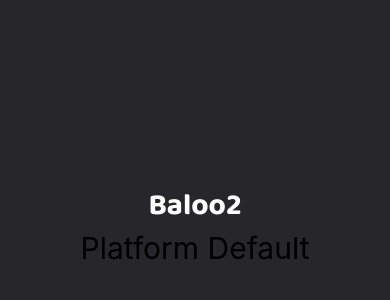
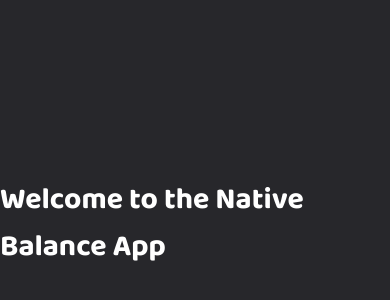
Before and after one commit to njordulv/native-balance-app, a React Native app: screen / in a window 390 px wide. Shown: the part 198-498 px from the top of the page. Built offline with nearby package versions, Linux system fonts and the light colour scheme.

Commit message:
ADD: gradient package, variables, etc

```diff
--- a/App.tsx
+++ b/App.tsx
@@ -2,6 +2,8 @@ import { useCallback } from 'react'
 import { Text, View, StyleSheet } from 'react-native'
 import { useFonts } from 'expo-font'
 import * as SplashScreen from 'expo-splash-screen'
+import GradientText from './components/GradientText'
+import colors from './utils/colors'
 
 SplashScreen.preventAutoHideAsync()
 
@@ -24,8 +26,12 @@ export default function App() {
 
   return (
     <View style={styles.container} onLayout={onLayoutRootView}>
-      <Text style={styles.heading}>Baloo2</Text>
-      <Text style={{ fontSize: 30 }}>Platform Default</Text>
+      <GradientText
+        style={styles.heading}
+        colors={[colors.purple, colors.blue]}
+      >
+        Welcome to the Native Balance App
+      </GradientText>
     </View>
   )
 }
@@ -43,4 +49,7 @@ const styles = StyleSheet.create({
     fontWeight: 'bold',
     color: 'white',
   },
+  text: {
+    fontSize: 30,
+  },
 })
--- /dev/null
+++ b/components/GradientText.tsx
@@ -0,0 +1,27 @@
+import React from 'react'
+import { Text, TextProps } from 'react-native'
+import { LinearGradient } from 'expo-linear-gradient'
+import MaskedView from '@react-native-masked-view/masked-view'
+
+interface GradientTextProps extends TextProps {
+  colors: string[]
+  start?: { x: number; y: number }
+  end?: { x: number; y: number }
+}
+
+const GradientText: React.FC<GradientTextProps> = ({
+  colors,
+  start = { x: 0, y: 0 },
+  end = { x: 1, y: 0 },
+  ...props
+}) => {
+  return (
+    <MaskedView maskElement={<Text {...props} />}>
+      <LinearGradient colors={colors} start={start} end={end}>
+        <Text {...props} style={[props.style, { opacity: 0 }]} />
+      </LinearGradient>
+    </MaskedView>
+  )
+}
+
+export default GradientText
--- a/package.json
+++ b/package.json
@@ -9,8 +9,10 @@
     "web": "expo start --web"
   },
   "dependencies": {
+    "@react-native-masked-view/masked-view": "^0.3.1",
     "expo": "~50.0.7",
     "expo-font": "^11.10.3",
+    "expo-linear-gradient": "^12.7.2",
     "expo-splash-screen": "^0.26.4",
     "expo-status-bar": "~1.11.1",
     "react": "18.2.0",
--- /dev/null
+++ b/utils/colors.js
@@ -0,0 +1,33 @@
+const colors = {
+  background: '#27272b',
+  backgroundDarker: '#151515',
+  color: '#ddd',
+  white: '#fff',
+  purple: '#ab79d7',
+  purpleLight: '#cd94ff',
+  yellow: '#dedf40',
+  green: '#62cb5c',
+  greenLight: '#8aed85',
+  blue: '#00bbcb',
+  pink: '#d367c1',
+  red: '#e74c3c',
+  orange: 'orange',
+  black: '#151515',
+  dark: '#666',
+  grey: '#ccc',
+  gradient: 'pink 15%, green 25%, blue 75%, purple 90%',
+  gradient2: 'purple 30%, blue 65%',
+  gradient3: 'pink 45%, yellow 85%',
+  gradient4: 'background 60%, black 90%',
+  gradient5: 'orange 0%, red 45%',
+  gradientfocus: 'pink 30%, purple-light 95%',
+  transparent: 'rgba(255, 255, 255, 0.3)',
+  placeholder: '#777',
+  border: '#333',
+  btnColor: '#fff',
+  fontsize: '16px',
+  lineHeight: '24px',
+  headerHeight: '68px',
+}
+
+export default colors
```
Also changed, not shown: 2 other files (tests, documents, lock files or other folders).
